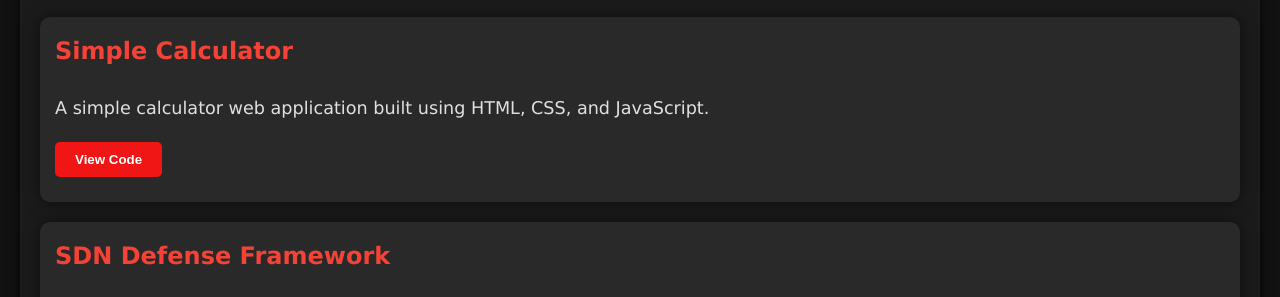
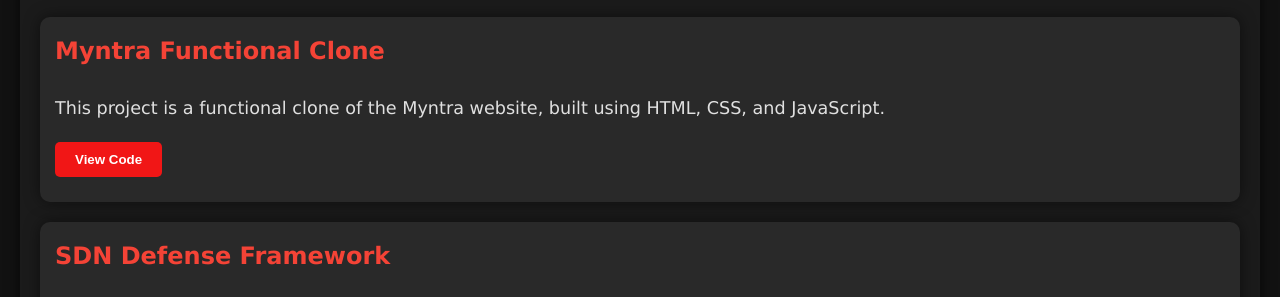
Before and after one commit to V-Poovarasan-Official-Github/Portfolio, a plain HTML site: page index.html in a window 1280 px wide. Shown: the part 721-1018 px from the top of the page. Drawn offline with Linux system fonts and the light colour scheme.

Commit message:
Update index.html

```diff
--- a/index.html
+++ b/index.html
@@ -45,11 +45,11 @@
         <section id="projects" aria-labelledby="projects-heading">
             <h2 id="projects-heading">Projects</h2>
             <article>
-                <h3>Simple Calculator</h3>
+                <h3>Myntra Functional Clone</h3>
                 <p>
-                    A simple calculator web application built using HTML, CSS, and JavaScript.
+                    This project is a functional clone of the Myntra website, built using HTML, CSS, and JavaScript.
                  </p>
-                <button><a href="https://github.com/V-Poovarasan-Github/Simple-Calculator">View Code</a> </button>
+                <button><a href="https://github.com/V-Poovarasan-Github/Myntra-Functional-Clone.git">View Code</a> </button>
             </article>
             <article>
                 <h3>SDN Defense Framework</h3>
```
